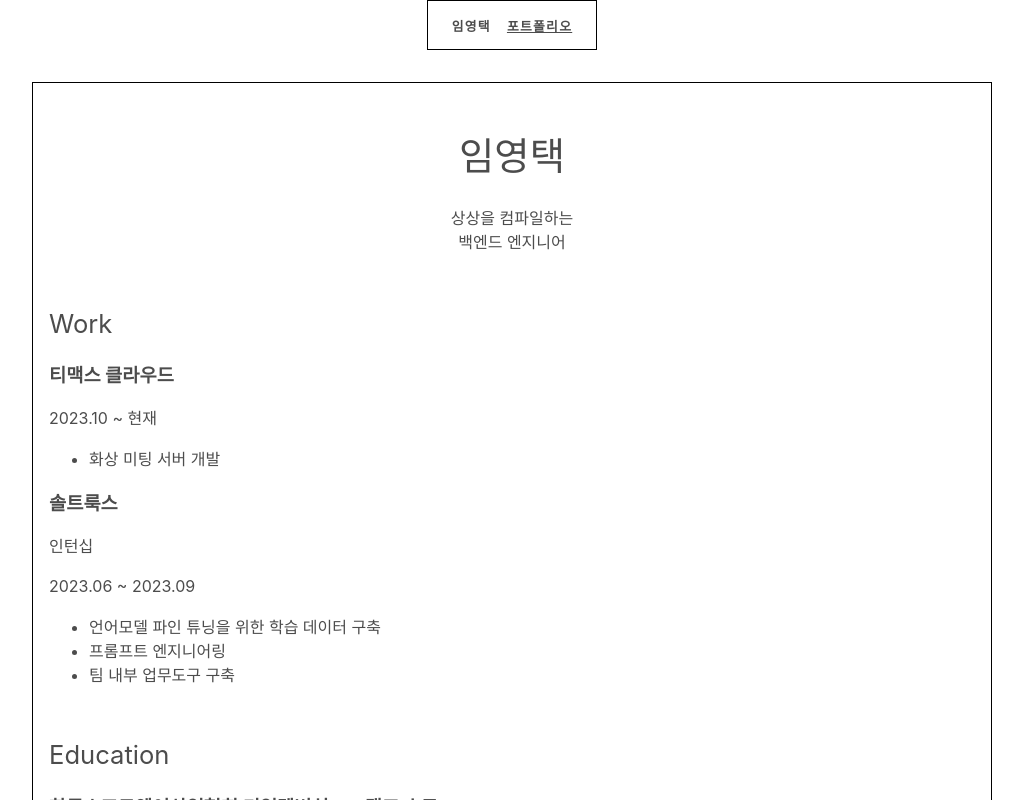
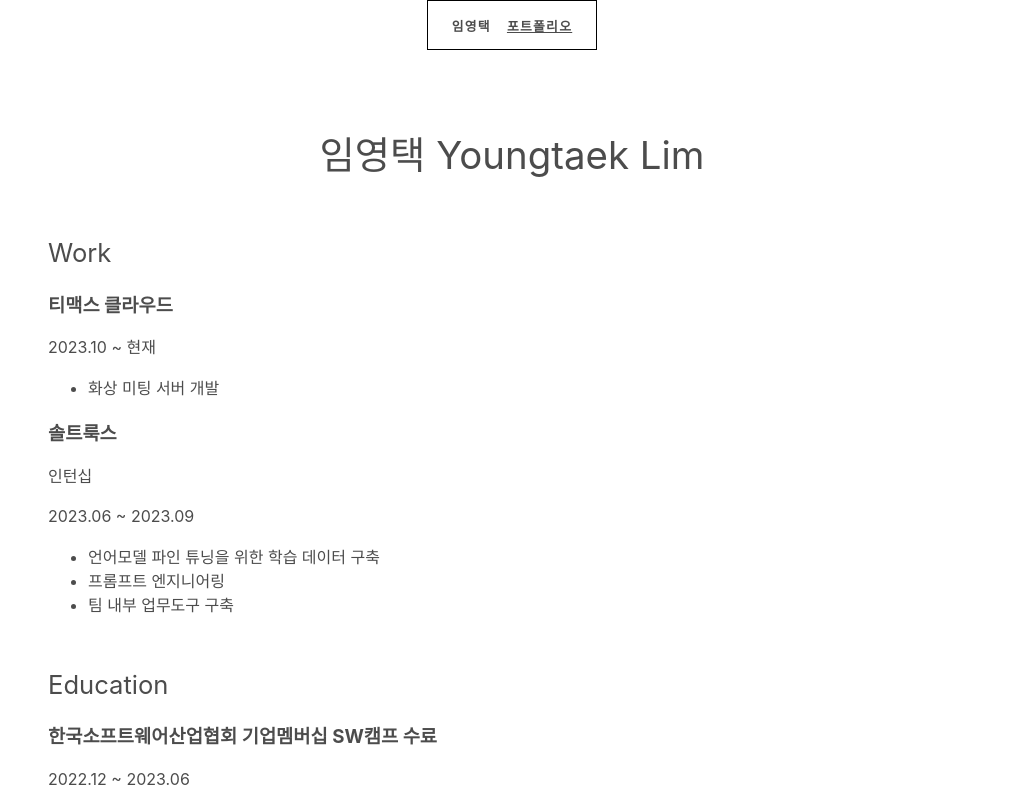
Before and after one commit to 0tak2/0tak2.github.io, a SvelteKit app: page /portfolio in a window 1280 px wide. Shown: the top 800 px of the page, without its empty margins (128-1151 px from the left). Built offline with nearby package versions, Linux system fonts and the light colour scheme; a web font is replaced by a local one.

Commit message:
fix: links

```diff
--- a/src/routes/portfolio/+page.svelte
+++ b/src/routes/portfolio/+page.svelte
@@ -4,12 +4,7 @@
 </svelte:head>
 
 <div class="portfolio-container">
-	<h1>임영택</h1>
-
-	<p class="desc">
-		상상을 컴파일하는<br />
-		백엔드 엔지니어
-	</p>
+	<h1>임영택 Youngtaek Lim</h1>
 
 	<h2>Work</h2>
 
@@ -49,7 +44,6 @@
 
 <style>
 	.portfolio-container {
-		border: solid 1px black;
 		margin: 1rem;
 		padding: 1rem;
 		padding-bottom: 6rem;
```
Also changed, not shown: src/routes/link/+page.svelte (+5 -7 lines).
